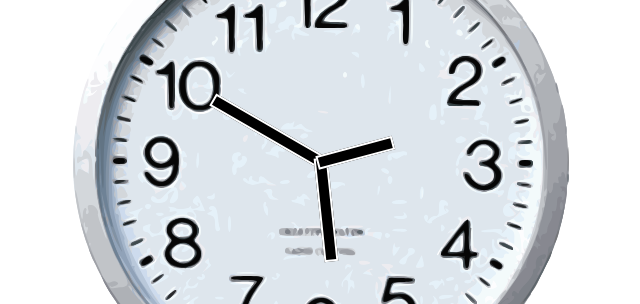
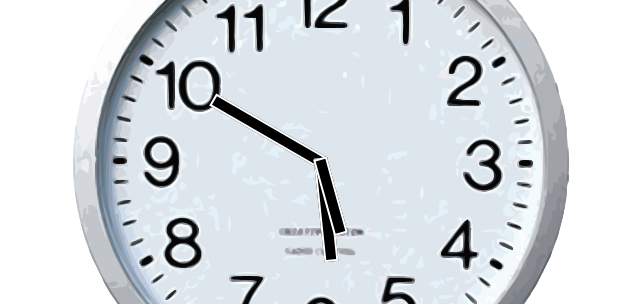
Before and after one commit to ShashankKNaik/shashankknaik.github.io, a plain HTML site: page webClock/home.html in a window 1280 px wide. Shown: the part 238-542 px from the top of the page, without its empty margins (319-959 px from the left). Drawn offline with nearby package versions, Linux system fonts and the light colour scheme.

Commit message:
Update home.html

```diff
--- a/webClock/home.html
+++ b/webClock/home.html
@@ -89,7 +89,7 @@
             transform: 'translate(-50%,-50%) rotate('+(360/60)*mc+'deg)'
         })
         $('#h').css({
-            transform: 'translate(-50%,-50%) rotate('+(360/24)*hc+'deg)'
+            transform: 'translate(-50%,-50%) rotate('+((360/12)*hc+(3/6)*mc)+'deg)'
         })
     }
 
```
